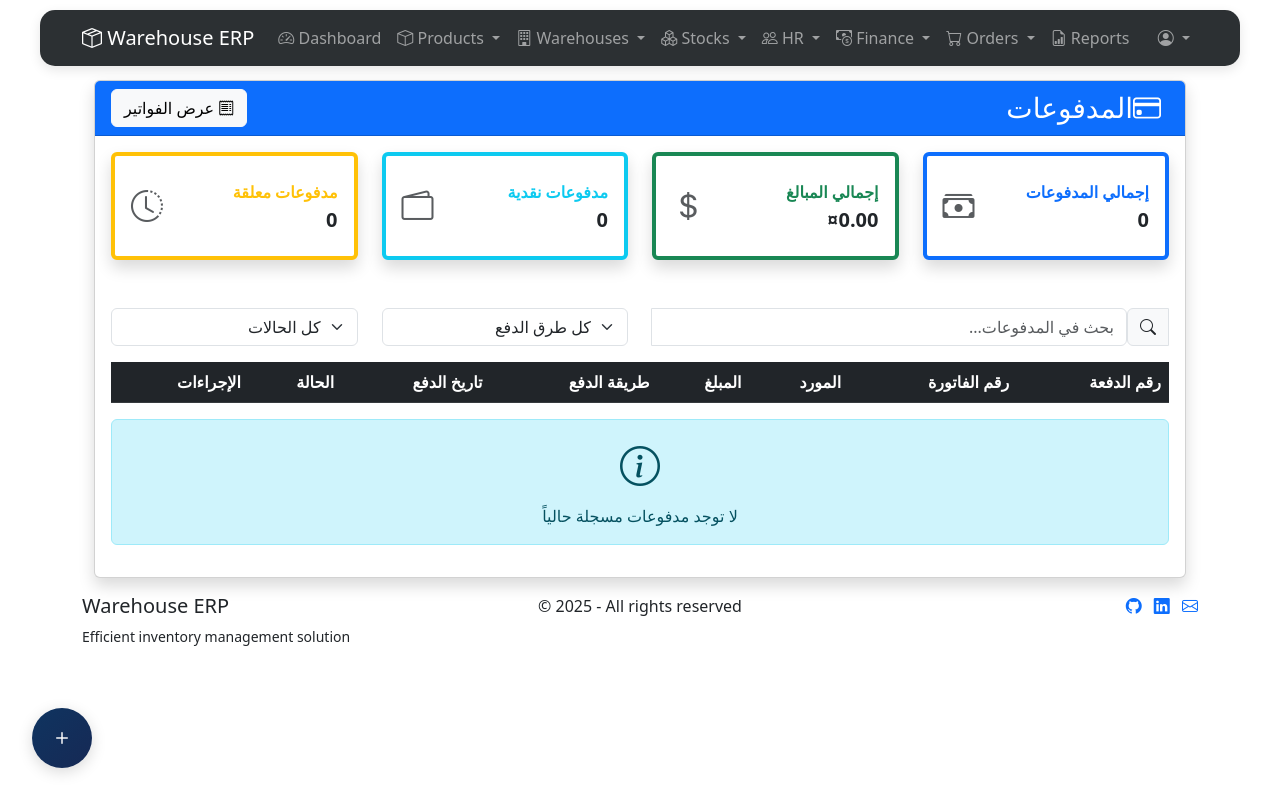
After one commit to DjangoSpop/erpv0.1, an ASP.NET Core app: template Views/Payment/Index.cshtml in a window 1280 px wide; the page is wider, and only the part inside the window is pictured. The commit adds this page. Run offline with ASP.NET Core 8, Linux system fonts and the light colour scheme; the template is opened without the code that fills it, so the values that code supplies are empty; some libraries are stand-ins or nearby versions.

Commit message:
Enhance admin UI with improved error handling and user feedback
Controllers Enhanced:
- PaymentController: Added Index action to list all payments with statistics
- CustomerController: Added comprehensive error handling and success/error messages
- SuppliersController: Improved DeleteConfirmed with proper error handling
- BrandsController: Added logger, complete error handling, and user feedback

Views Created:
- Views/Payment/Index.cshtml: Professional payment listing with search, filters, and statistics

Navigation Improvements:
- Fixed StockReport route (was StockReports, corrected to StockReport)

Error Handling Improvements:
- Try-catch blocks added to all CRUD operations
- Proper logging for all errors
- User-friendly Arabic error messages via TempData
- Foreign key constraint error handling for delete operations

User Feedback Enhancements:
- Success messages for all Create/Edit/Delete operations
- Error messages for validation failures and exceptions
- Consistent TempData usage across all controllers

This iteration ensures professional handling of:
- Database errors
- Concurrency conflicts
- Foreign key violations
- Not found scenarios
- User notifications

```diff
--- /dev/null
+++ b/Views/Payment/Index.cshtml
@@ -0,0 +1,306 @@
+@model IEnumerable<erpv0._1.Models.Payment>
+
+@{
+    ViewData["Title"] = "المدفوعات";
+    Layout = "~/Views/Shared/_Layout.cshtml";
+
+    // Calculate statistics
+    var totalPayments = Model.Count();
+    var totalAmount = Model.Sum(p => p.Amount ?? 0);
+    var cashPayments = Model.Count(p => p.PaymentMethod == "Cash");
+    var pendingPayments = Model.Count(p => p.PaymentStatus == "Pending");
+}
+
+<div class="container-fluid mt-4" dir="rtl">
+    <div class="card shadow">
+        <div class="card-header bg-primary text-white d-flex justify-content-between align-items-center">
+            <h1 class="h3 mb-0"><i class="bi bi-credit-card me-2"></i>المدفوعات</h1>
+            <a asp-controller="Invoice" asp-action="Index" class="btn btn-light">
+                <i class="bi bi-receipt"></i> عرض الفواتير
+            </a>
+        </div>
+        <div class="card-body">
+            <!-- Stats Cards -->
+            <div class="row mb-4">
+                <div class="col-xl-3 col-md-6 mb-4">
+                    <div class="card border-start border-primary border-4 shadow h-100 py-2">
+                        <div class="card-body">
+                            <div class="row no-gutters align-items-center">
+                                <div class="col mr-2">
+                                    <div class="text-xs fw-bold text-primary text-uppercase mb-1">
+                                        إجمالي المدفوعات
+                                    </div>
+                                    <div class="h5 mb-0 fw-bold text-gray-800">@totalPayments</div>
+                                </div>
+                                <div class="col-auto">
+                                    <i class="bi bi-cash-stack fs-2 text-muted"></i>
+                                </div>
+                            </div>
+                        </div>
+                    </div>
+                </div>
+
+                <div class="col-xl-3 col-md-6 mb-4">
+                    <div class="card border-start border-success border-4 shadow h-100 py-2">
+                        <div class="card-body">
+                            <div class="row no-gutters align-items-center">
+                                <div class="col mr-2">
+                                    <div class="text-xs fw-bold text-success text-uppercase mb-1">
+                                        إجمالي المبالغ
+                                    </div>
+                                    <div class="h5 mb-0 fw-bold text-gray-800">@totalAmount.ToString("C")</div>
+                                </div>
+                                <div class="col-auto">
+                                    <i class="bi bi-currency-dollar fs-2 text-muted"></i>
+                                </div>
+                            </div>
+                        </div>
+                    </div>
+                </div>
+
+                <div class="col-xl-3 col-md-6 mb-4">
+                    <div class="card border-start border-info border-4 shadow h-100 py-2">
+                        <div class="card-body">
+                            <div class="row no-gutters align-items-center">
+                                <div class="col mr-2">
+                                    <div class="text-xs fw-bold text-info text-uppercase mb-1">
+                                        مدفوعات نقدية
+                                    </div>
+                                    <div class="h5 mb-0 fw-bold text-gray-800">@cashPayments</div>
+                                </div>
+                                <div class="col-auto">
+                                    <i class="bi bi-wallet2 fs-2 text-muted"></i>
+                                </div>
+                            </div>
+                        </div>
+                    </div>
+                </div>
+
+                <div class="col-xl-3 col-md-6 mb-4">
+                    <div class="card border-start border-warning border-4 shadow h-100 py-2">
+                        <div class="card-body">
+                            <div class="row no-gutters align-items-center">
+                                <div class="col mr-2">
+                                    <div class="text-xs fw-bold text-warning text-uppercase mb-1">
+                                        مدفوعات معلقة
+                                    </div>
+                                    <div class="h5 mb-0 fw-bold text-gray-800">@pendingPayments</div>
+                                </div>
+                                <div class="col-auto">
+                                    <i class="bi bi-clock-history fs-2 text-muted"></i>
+                                </div>
+                            </div>
+                        </div>
+                    </div>
+                </div>
+            </div>
+
+            <!-- Search and Filter -->
+            <div class="row mb-3">
+                <div class="col-md-6">
+                    <div class="input-group">
+                        <span class="input-group-text"><i class="bi bi-search"></i></span>
+                        <input type="text" id="searchInput" class="form-control" placeholder="بحث في المدفوعات...">
+                    </div>
+                </div>
+                <div class="col-md-3">
+                    <select id="paymentMethodFilter" class="form-select">
+                        <option value="">كل طرق الدفع</option>
+                        <option value="Cash">نقدي</option>
+                        <option value="CreditCard">بطاقة ائتمان</option>
+                        <option value="BankTransfer">تحويل بنكي</option>
+                        <option value="Check">شيك</option>
+                    </select>
+                </div>
+                <div class="col-md-3">
+                    <select id="statusFilter" class="form-select">
+                        <option value="">كل الحالات</option>
+                        <option value="Pending">معلق</option>
+                        <option value="Completed">مكتمل</option>
+                        <option value="Cancelled">ملغي</option>
+                    </select>
+                </div>
+            </div>
+
+            <!-- Payments Table -->
+            <div class="table-responsive">
+                <table class="table table-hover table-striped align-middle" id="paymentsTable">
+                    <thead class="table-dark">
+                        <tr>
+                            <th>رقم الدفعة</th>
+                            <th>رقم الفاتورة</th>
+                            <th>المورد</th>
+                            <th>المبلغ</th>
+                            <th>طريقة الدفع</th>
+                            <th>تاريخ الدفع</th>
+                            <th>الحالة</th>
+                            <th>الإجراءات</th>
+                        </tr>
+                    </thead>
+                    <tbody>
+                        @foreach (var payment in Model)
+                        {
+                            <tr>
+                                <td class="fw-bold">@payment.PaymentId</td>
+                                <td>
+                                    @if (payment.InvoiceNo.HasValue)
+                                    {
+                                        <a asp-controller="Invoice" asp-action="Details" asp-route-id="@payment.InvoiceNo" class="text-decoration-none">
+                                            #@payment.InvoiceNo
+                                        </a>
+                                    }
+                                    else
+                                    {
+                                        <span class="text-muted">غير محدد</span>
+                                    }
+                                </td>
+                                <td>
+                                    @if (payment.InvoiceNoNavigation?.Supplier != null)
+                                    {
+                                        <span>@payment.InvoiceNoNavigation.Supplier.Name</span>
+                                    }
+                                    else
+                                    {
+                                        <span class="text-muted">غير محدد</span>
+                                    }
+                                </td>
+                                <td class="fw-bold text-success">@((payment.Amount ?? 0).ToString("C"))</td>
+                                <td>
+                                    @switch (payment.PaymentMethod)
+                                    {
+                                        case "Cash":
+                                            <span class="badge bg-success"><i class="bi bi-cash"></i> نقدي</span>
+                                            break;
+                                        case "CreditCard":
+                                            <span class="badge bg-primary"><i class="bi bi-credit-card"></i> بطاقة ائتمان</span>
+                                            break;
+                                        case "BankTransfer":
+                                            <span class="badge bg-info"><i class="bi bi-bank"></i> تحويل بنكي</span>
+                                            break;
+                                        case "Check":
+                                            <span class="badge bg-warning"><i class="bi bi-receipt"></i> شيك</span>
+                                            break;
+                                        default:
+                                            <span class="badge bg-secondary">@payment.PaymentMethod</span>
+                                            break;
+                                    }
+                                </td>
+                                <td>@payment.PaymentDate?.ToString("yyyy-MM-dd")</td>
+                                <td>
+                                    @switch (payment.PaymentStatus)
+                                    {
+                                        case "Pending":
+                                            <span class="badge bg-warning text-dark"><i class="bi bi-clock"></i> معلق</span>
+                                            break;
+                                        case "Completed":
+                                            <span class="badge bg-success"><i class="bi bi-check-circle"></i> مكتمل</span>
+                                            break;
+                                        case "Cancelled":
+                                            <span class="badge bg-danger"><i class="bi bi-x-circle"></i> ملغي</span>
+                                            break;
+                                        default:
+                                            <span class="badge bg-secondary">@payment.PaymentStatus</span>
+                                            break;
+                                    }
+                                </td>
+                                <td>
+                                    <div class="btn-group" role="group">
+                                        @if (payment.InvoiceNo.HasValue)
+                                        {
+                                            <a asp-action="ByInvoice" asp-route-invoiceNo="@payment.InvoiceNo" class="btn btn-sm btn-info" title="عرض مدفوعات الفاتورة">
+                                                <i class="bi bi-eye"></i>
+                                            </a>
+                                        }
+                                        <a asp-action="Delete" asp-route-id="@payment.PaymentId" class="btn btn-sm btn-danger" title="حذف">
+                                            <i class="bi bi-trash"></i>
+                                        </a>
+                                    </div>
+                                </td>
+                            </tr>
+                        }
+                    </tbody>
+                </table>
+            </div>
+
+            @if (!Model.Any())
+            {
+                <div class="alert alert-info text-center">
+                    <i class="bi bi-info-circle fs-1 d-block mb-2"></i>
+                    <p class="mb-0">لا توجد مدفوعات مسجلة حالياً</p>
+                </div>
+            }
+        </div>
+    </div>
+</div>
+
+@section Scripts {
+    <script>
+        $(document).ready(function () {
+            // Search functionality
+            $('#searchInput').on('keyup', function () {
+                filterTable();
+            });
+
+            // Filter by payment method
+            $('#paymentMethodFilter').on('change', function () {
+                filterTable();
+            });
+
+            // Filter by status
+            $('#statusFilter').on('change', function () {
+                filterTable();
+            });
+
+            function filterTable() {
+                var searchValue = $('#searchInput').val().toLowerCase();
+                var methodFilter = $('#paymentMethodFilter').val().toLowerCase();
+                var statusFilter = $('#statusFilter').val().toLowerCase();
+
+                $('#paymentsTable tbody tr').filter(function () {
+                    var text = $(this).text().toLowerCase();
+                    var method = $(this).find('td:eq(4)').text().toLowerCase();
+                    var status = $(this).find('td:eq(6)').text().toLowerCase();
+
+                    var matchesSearch = text.indexOf(searchValue) > -1;
+                    var matchesMethod = methodFilter === '' || method.indexOf(methodFilter) > -1;
+                    var matchesStatus = statusFilter === '' || status.indexOf(statusFilter) > -1;
+
+                    $(this).toggle(matchesSearch && matchesMethod && matchesStatus);
+                });
+            }
+
+            // Delete confirmation
+            $('a[href*="Delete"]').on('click', function (e) {
+                if (!confirm('هل أنت متأكد من حذف هذه الدفعة؟')) {
+                    e.preventDefault();
+                }
+            });
+        });
+    </script>
+}
+
+<style>
+    .border-left-primary {
+        border-left: 0.25rem solid #4e73df !important;
+    }
+
+    .border-left-success {
+        border-left: 0.25rem solid #1cc88a !important;
+    }
+
+    .border-left-info {
+        border-left: 0.25rem solid #36b9cc !important;
+    }
+
+    .border-left-warning {
+        border-left: 0.25rem solid #f6c23e !important;
+    }
+
+    .table-hover tbody tr:hover {
+        background-color: rgba(0, 0, 0, 0.075);
+    }
+
+    .btn-group .btn {
+        margin: 0 2px;
+    }
+</style>
--- a/Views/Shared/_Layout.cshtml
+++ b/Views/Shared/_Layout.cshtml
@@ -65,7 +65,7 @@
                             <li><a class="dropdown-item" href="@Url.Action("Index", "Stocks")"><i class="bi bi-stack"></i> Stock Overview</a></li>
                             <li><a class="dropdown-item" href="@Url.Action("Index", "StockEntries")"><i class="bi bi-box-arrow-in-down"></i> Stock Entries</a></li>
                             <li><a class="dropdown-item" href="@Url.Action("Index", "StockMovements")"><i class="bi bi-arrow-repeat"></i> Stock Movements</a></li>
-                            <li><a class="dropdown-item" href="@Url.Action("Index", "StockReports")"><i class="bi bi-file-bar-graph"></i> Stock Reports</a></li>
+                            <li><a class="dropdown-item" href="@Url.Action("Index", "StockReport")"><i class="bi bi-file-bar-graph"></i> Stock Reports</a></li>
                         </ul>
                     </li>
                     <!-- HR Management -->
```
Also changed, not shown: Controllers/BrandsController.cs (+52 -7 lines), Controllers/CustomerController.cs (+43 -1 lines), Controllers/PaymentsController.cs (+21 -0 lines), Controllers/SupplierController.cs (+10 -0 lines).
